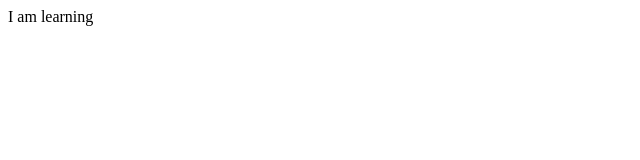
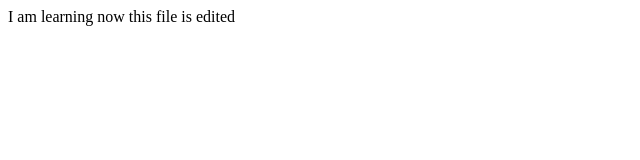
Before and after one commit to akvbob/Practising, a plain HTML site: page index.html in a window 1280 px wide. Shown: the whole page, without its empty margins (0-640 px from the left). Drawn offline with Linux system fonts and the light colour scheme.

Commit message:
Edited file`

```diff
--- a/index.html
+++ b/index.html
@@ -4,5 +4,6 @@
 	</head>
 	<body>
 		I am learning
+		now this file is edited
 	</body>
 </html>
```
